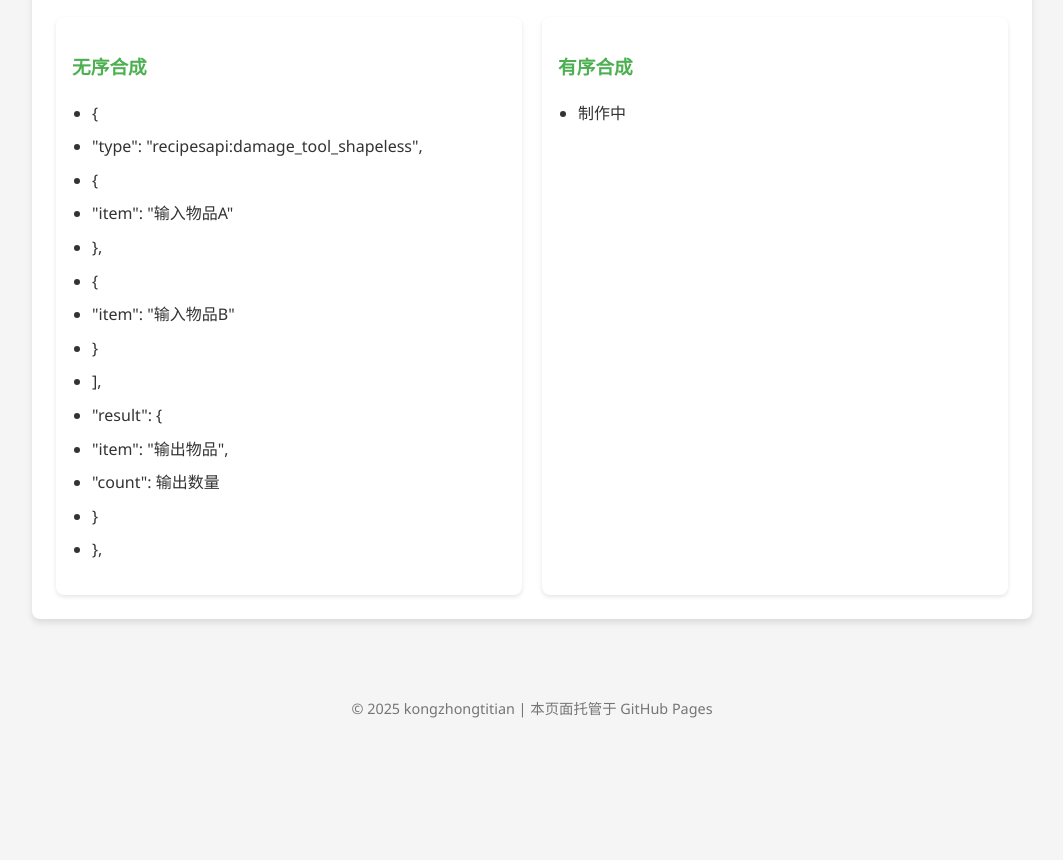
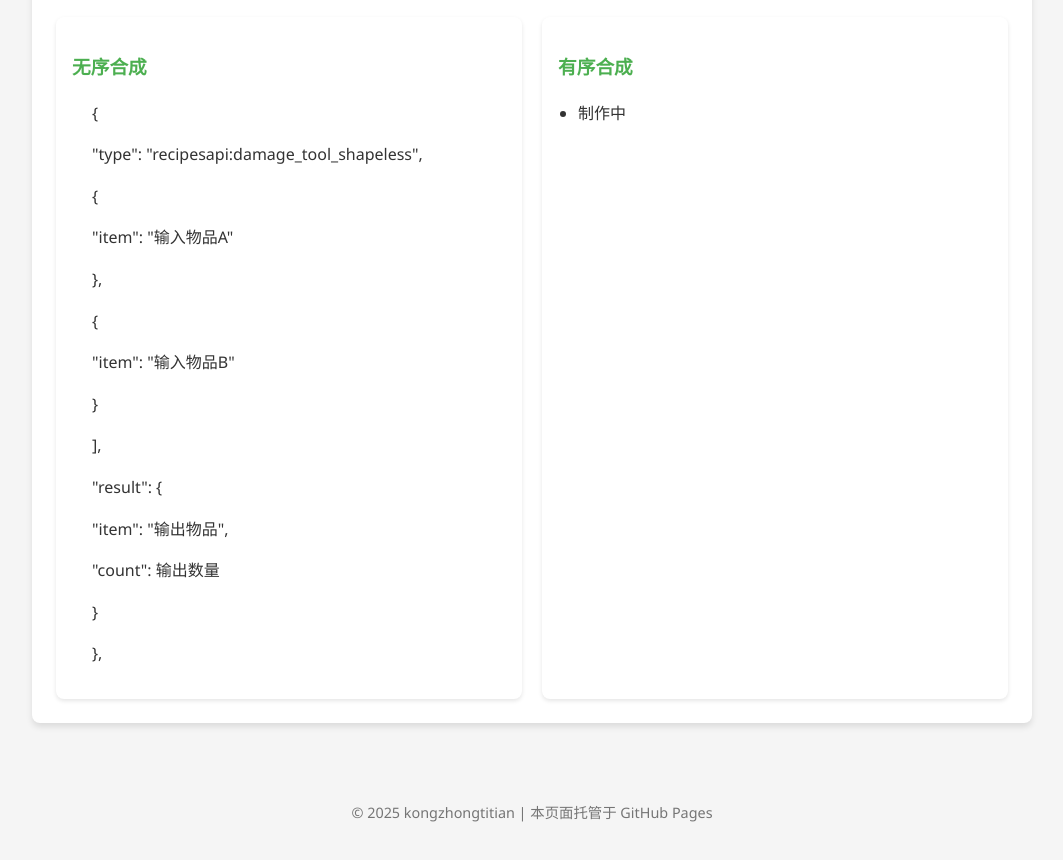
Before and after one commit to kongzhongtitian/kongzhongtitian.github.io, a plain HTML site: page wiki/recipesapi/home.html in a window 1280 px wide. Shown: the part 564-1424 px from the top of the page, without its empty margins (108-1171 px from the left). Before the commit the page ends 1331 px from the top, so only its background shows below. Drawn offline with Linux system fonts and the light colour scheme.

Commit message:
Update home.html

```diff
--- a/wiki/recipesapi/home.html
+++ b/wiki/recipesapi/home.html
@@ -147,20 +147,20 @@
                 <div class="card">
                     <h3>无序合成</h3>
                     <ul>
-                      <li>{</li>
-                      <li>  "type": "recipesapi:damage_tool_shapeless",</li>
-                      <li>    {</li>
-                      <li>      "item": "输入物品A"</li>
-                      <li>    },</li>
-                      <li>    {</li>
-                      <li>      "item": "输入物品B"</li>
-                      <li>    }</li>
-                      <li>  ],</li>
-                      <li>  "result": {</li>
-                      <li>    "item": "输出物品",</li>
-                      <li>    "count": 输出数量</li>
-                      <li>  }</li>
-                      <li>},</li>
+                      <p>{</p>
+                      <p>  "type": "recipesapi:damage_tool_shapeless",</p>
+                      <p>    {</p>
+                      <p>      "item": "输入物品A"</p>
+                      <p>    },</p>
+                      <p>    {</p>
+                      <p>      "item": "输入物品B"</p>
+                      <p>    }</p>
+                      <p>  ],</p>
+                      <p>  "result": {</p>
+                      <p>    "item": "输出物品",</p>
+                      <p>    "count": 输出数量</p>
+                      <p>  }</p>
+                      <p>},</p>
                     </ul>
                 </div>
                 <div class="card">
```
